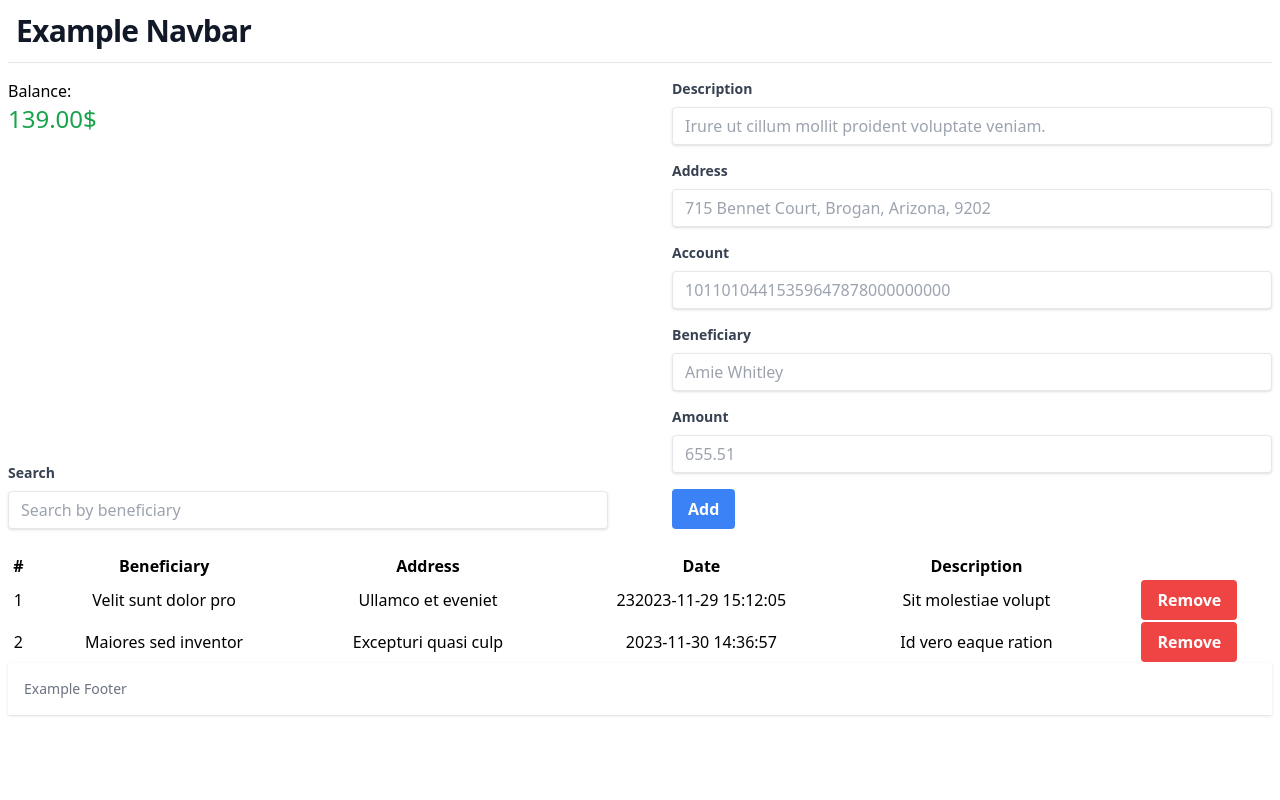
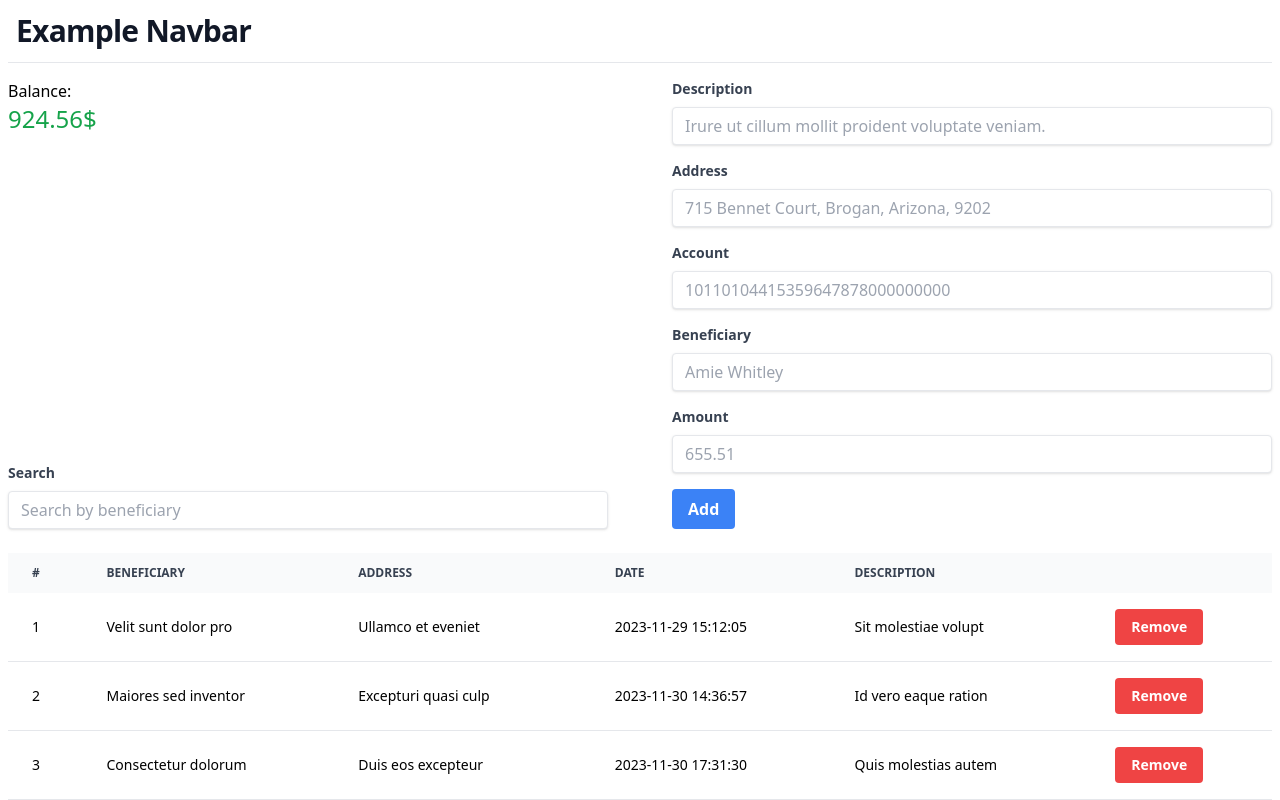
Before and after one commit to Mikolaj18/ts-redux-app, a React (Create React App) app: page / in a window 1280 px wide. Shown: the top 800 px of the page. Built offline with nearby package versions, Linux system fonts and the light colour scheme; data requests are answered from the project's data file.

Commit message:
add some styles to table and texts

```diff
--- a/db.json
+++ b/db.json
@@ -5,7 +5,7 @@
       "amount": 61,
       "beneficiary": "Velit sunt dolor pro",
       "account": "39",
-      "date": "232023-11-29 15:12:05",
+      "date": "2023-11-29 15:12:05",
       "description": "Sit molestiae volupt",
       "id": 1
     },
@@ -17,6 +17,42 @@
       "date": "2023-11-30 14:36:57",
       "description": "Id vero eaque ration",
       "id": 2
+    },
+    {
+      "address": "Duis eos excepteur ",
+      "amount": 33.57,
+      "beneficiary": "Consectetur dolorum ",
+      "account": "69",
+      "date": "2023-11-30 17:31:30",
+      "description": "Quis molestias autem",
+      "id": 3
+    },
+    {
+      "address": "Exercitation dolorem",
+      "amount": 16.12,
+      "beneficiary": "Obcaecati molestiae ",
+      "account": "14",
+      "date": "2023-11-30 17:31:36",
+      "description": "Quaerat exercitation",
+      "id": 4
+    },
+    {
+      "address": "Et doloremque repreh",
+      "amount": 733.87,
+      "beneficiary": "Consequat Excepturi",
+      "account": "17",
+      "date": "2023-11-30 17:31:45",
+      "description": "Omnis minim doloribu",
+      "id": 5
+    },
+    {
+      "address": "Beatae aliquip non n",
+      "amount": 2,
+      "beneficiary": "Quam voluptate et se",
+      "account": "52",
+      "date": "2023-11-30 17:38:21",
+      "description": "Dolorem sequi quod q",
+      "id": 6
     }
   ]
 }
--- a/src/App.tsx
+++ b/src/App.tsx
@@ -9,6 +9,7 @@ import {ToastContainer} from "react-toastify";
 import TransactionsTable from "./components/TransactionsTable";
 import {useFetchTransactionsQuery} from "./store/api/transactionApi";
 import {TTransaction} from "./types/Transactions";
+import {FetchBaseQueryError} from "@reduxjs/toolkit/query";
 
 function App() {
     const { data, error, isLoading } = useFetchTransactionsQuery();
@@ -23,7 +24,6 @@ function App() {
     ) as TTransaction[];
 
     const totalBalance = filteredTransactions?.reduce((total, amount) => total + amount.amount, 0);
-
     return (
         <>
             <ToastContainer/>
@@ -40,7 +40,7 @@ function App() {
                     </div>
                 </div>
                 <div className="container max-w-7xl mx-auto">
-                    <TransactionsTable data={filteredTransactions} isLoading={isLoading} error={error}/>
+                    <TransactionsTable data={filteredTransactions} isLoading={isLoading} error={error as FetchBaseQueryError}/>
                 </div>
                 <Footer/>
             </main>
--- a/src/components/AddTransaction.tsx
+++ b/src/components/AddTransaction.tsx
@@ -97,7 +97,7 @@ const AddTransaction = () => {
             <FormInput name="Account" id="account" type="number" placeholder="10110104415359647878000000000" min={1} ref={accountRef} errors={formErrors['Account']}/>
             <FormInput name="Beneficiary" id="beneficiary" type="text" placeholder="Amie Whitley" ref={beneficiaryRef} errors={formErrors['Beneficiary']}/>
             <FormInput name="Amount" id="amount" type="number" placeholder="655.51" min={1} ref={amountRef} errors={formErrors['Amount']}/>
-            <button disabled={result.isLoading} className="bg-blue-500 hover:bg-blue-700 text-white font-bold py-2 px-4 mb-4 rounded">Add</button>
+            <button disabled={result.isLoading} className="bg-blue-500 hover:bg-blue-700 text-white font-bold py-2 px-4 mb-4 rounded disabled:bg-gray-300">Add</button>
         </form>
     )
 }
--- a/src/components/Balance.tsx
+++ b/src/components/Balance.tsx
@@ -3,13 +3,13 @@ type TBalance = {
 };
 
 const Balance = ({ totalBalance }: TBalance) => {
-    const formattedBalance = totalBalance?.toFixed(2) || 'N/A';
+    const formattedBalance = totalBalance?.toFixed(2);
 
     return (
         <div>
             <p>Balance:</p>
             <p className={'text-2xl font-normal text-green-600'}>
-                {formattedBalance}$
+                {formattedBalance ? `${formattedBalance}$` : "N/A"}
             </p>
         </div>
     );
--- a/src/components/Footer.tsx
+++ b/src/components/Footer.tsx
@@ -1,7 +1,7 @@
 const Footer = () => {
     return (
-        <footer className="bg-white shadow dark:bg-gray-800">
-            <div className="w-full mx-auto max-w-screen-xl p-4 md:flex md:items-center md:justify-between">
+        <footer className="bg-white shadow dark:bg-gray-800 mt-7">
+            <div className="w-full mx-auto max-w-screen-xl p-4 md:flex md:items-center md:justify-center">
                 <span className="text-sm text-gray-500 sm:text-center dark:text-gray-400">Example Footer</span>
             </div>
         </footer>
--- a/src/components/TransactionListItem.tsx
+++ b/src/components/TransactionListItem.tsx
@@ -11,13 +11,13 @@ const TransactionListItem = ({transaction}: TTransactionListItem) => {
     }
 
     return (
-        <tr>
-            <td>{transaction.id}</td>
-            <td>{transaction.beneficiary}</td>
-            <td>{transaction.address}</td>
-            <td>{transaction.date}</td>
-            <td>{transaction.description}</td>
-            <td><button onClick={handleRemoveTransaction} className="bg-red-500 hover:bg-red-700 text-white font-bold py-2 px-4 rounded">Remove</button></td>
+        <tr className="bg-white border-b dark:bg-gray-800 dark:border-gray-700">
+            <td className="px-6 py-4">{transaction.id}</td>
+            <td className="px-6 py-4">{transaction.beneficiary}</td>
+            <td className="px-6 py-4">{transaction.address}</td>
+            <td className="px-6 py-4">{transaction.date}</td>
+            <td className="px-6 py-4">{transaction.description}</td>
+            <td className="px-6 py-4"><button onClick={handleRemoveTransaction} className="bg-red-500 hover:bg-red-700 text-white font-bold py-2 px-4 rounded">Remove</button></td>
         </tr>
     );
 }
--- a/src/components/TransactionsTable.tsx
+++ b/src/components/TransactionsTable.tsx
@@ -1,39 +1,47 @@
 import React from "react";
 import TransactionListItem from "./TransactionListItem";
-import { TTransaction } from "../types/Transactions";
+import {TTransaction} from "../types/Transactions";
+import {FetchBaseQueryError} from "@reduxjs/toolkit/query";
+
 
 type TTransactionsTable = {
     data: TTransaction[],
     isLoading: boolean,
-    error: any,
+    error: FetchBaseQueryError | null;
 };
 
-const TransactionsTable = ({ data, isLoading, error }: TTransactionsTable) => {
+const TransactionsTable = ({data, isLoading, error}: TTransactionsTable) => {
     let content;
     if (isLoading) {
-        content = <tr><td colSpan={6}>Loading data...</td></tr>;
+        content = <tr>
+            <td className="text-black text-3xl p-4" colSpan={6}>Loading data...</td>
+        </tr>;
     } else if (error) {
-        content = <tr><td colSpan={6}>Failed to get data.</td></tr>;
+        content = <tr>
+            <td className="text-black text-3xl p-4" colSpan={6}>Failed to get data.</td>
+        </tr>;
     } else {
         content = data?.map((transaction) => (
-            <TransactionListItem key={transaction.id} transaction={transaction} />
+            <TransactionListItem key={transaction.id} transaction={transaction}/>
         ));
     }
 
     return (
-        <table className="table-auto w-full text-center">
-            <thead>
-            <tr>
-                <th>#</th>
-                <th>Beneficiary</th>
-                <th>Address</th>
-                <th>Date</th>
-                <th>Description</th>
-                <th></th>
-            </tr>
-            </thead>
-            <tbody>{content}</tbody>
-        </table>
+        <div className="relative overflow-x-auto">
+            <table className="table-auto w-full text-sm text-left text-black dark:text-gray-400">
+                <thead className="text-xs text-gray-700 uppercase bg-gray-50 dark:bg-gray-700 dark:text-gray-400">
+                <tr>
+                    <th className="px-6 py-3">#</th>
+                    <th className="px-6 py-3">Beneficiary</th>
+                    <th className="px-6 py-3">Address</th>
+                    <th className="px-6 py-3">Date</th>
+                    <th className="px-6 py-3">Description</th>
+                    <th className="px-6 py-3"></th>
+                </tr>
+                </thead>
+                <tbody>{content}</tbody>
+            </table>
+        </div>
     );
 };
 
```
